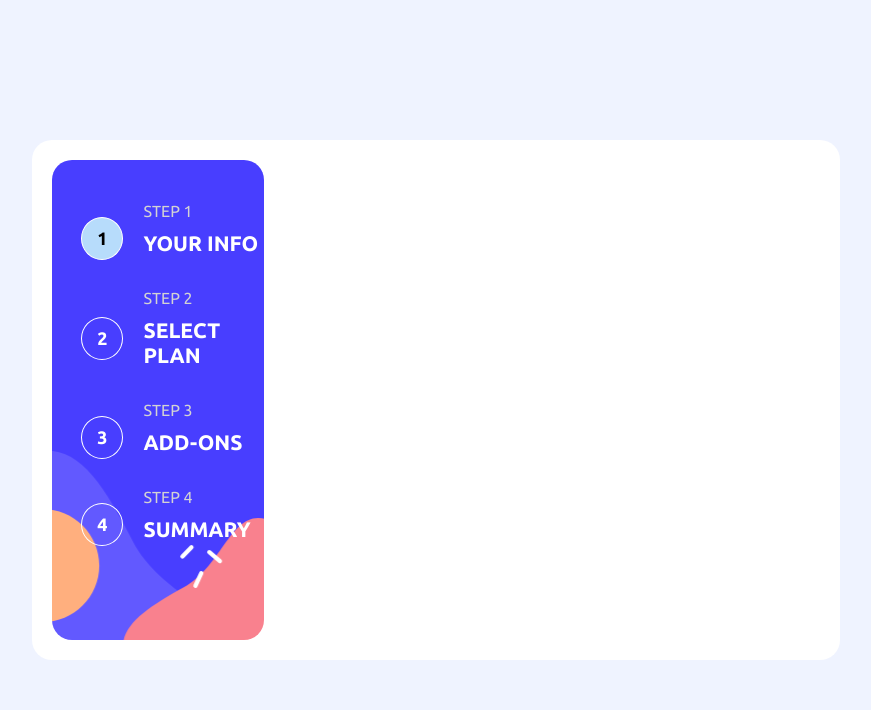
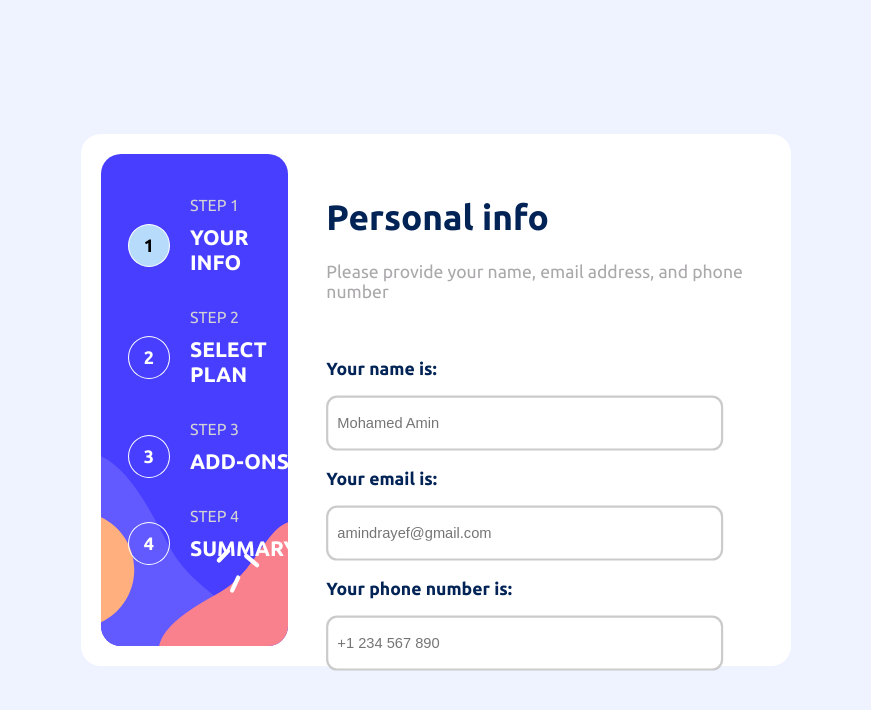
Before and after one commit to Arnemix/step-by-step-form, a React (Create React App) app: page / in a window 1280 px wide. Shown: the top 710 px of the page, without its empty margins (204-1075 px from the left). Built offline with nearby package versions, Linux system fonts and the light colour scheme.

Commit message:
HTML & CSS for step 'personal info'

```diff
--- a/src/App.js
+++ b/src/App.js
@@ -1,18 +1,23 @@
 import React from "react";
 import "./App.scss";
+import { useState } from "react";
+import YourInfo from "./components/steps/your-info/YourInfo";
 function App() {
-    let STEPS = {
+    let stepsNames = {
         STEP_1: "Your info",
         STEP_2: "Select plan",
         STEP_3: "Add-ons",
         STEP_4: "Summary",
     };
 
+    const [actualStep, setActualStep] = useState(stepsNames.STEP_1);
+    let options = [];
+
     return (
         <div className="App">
             <div className="form">
                 <div className="form-sidebar">
-                    {Object.keys(STEPS).map((key, index) => {
+                    {Object.keys(stepsNames).map((key, index) => {
                         let className = "sidebar-step " + key.toLowerCase();
                         let active = index === 0 ? "sidebar-step-number actual-step" : "sidebar-step-number";
                         return (
@@ -20,12 +25,13 @@ function App() {
                                 <div className={active}>{index + 1}</div>
                                 <div>
                                     <span className="sidebar-step-text">STEP {index + 1}</span>
-                                    <h3 className="sidebar-step-title">{STEPS[key].toUpperCase()}</h3>
+                                    <h3 className="sidebar-step-title">{stepsNames[key].toUpperCase()}</h3>
                                 </div>
                             </div>
                         );
                     })}
                 </div>
+                <div className="form-content">{actualStep === stepsNames.STEP_1 && <YourInfo />}</div>
             </div>
         </div>
     );
--- a/src/App.scss
+++ b/src/App.scss
@@ -7,9 +7,10 @@
 }
 
 .form {
+    gap: 10px;
     padding: 20px;
     border-radius: 20px;
-    min-width: 60%;
+    min-width: 50%;
     min-height: 60%;
     display: flex;
     background-color: white;
@@ -63,3 +64,44 @@
     color: black !important;
     transition: 1s !important;
 }
+
+.form-content {
+    width: 80%;
+    border-radius: 20px;
+}
+
+// Base des style de steps
+.step {
+    scale: 1.1;
+    padding-top: 40px;
+    display: flex;
+    flex-direction: column;
+    gap: 20px;
+    justify-content: center;
+    padding-left: 10%;
+}
+.step-title {
+    h1 {
+        color: rgb(1, 35, 85);
+    }
+    p {
+        color: rgb(170, 168, 170);
+    }
+}
+
+.step-content {
+    input {
+        width: 80%;
+        height: 30px;
+        border-radius: 10px;
+        border: 2px solid rgb(203, 203, 203);
+        padding: 8px;
+        ::-ms-input-placeholder {
+            color: white;
+        }
+    }
+    p {
+        color: rgb(1, 35, 85);
+        font-weight: bold;
+    }
+}
--- /dev/null
+++ b/src/components/steps/your-info/YourInfo.jsx
@@ -0,0 +1,22 @@
+import React from "react";
+
+function YourInfo(props) {
+    return (
+        <div className="step">
+            <div className="step-title">
+                <h1>Personal info</h1>
+                <p>Please provide your name, email address, and phone number</p>
+            </div>
+            <div className="step-content">
+                <p>Your name is:</p>
+                <input type="text" placeholder="Mohamed Amin" />
+                <p>Your email is:</p>
+                <input type="text" placeholder="amindrayef@gmail.com" />
+                <p>Your phone number is:</p>
+                <input type="text" placeholder="+1 234 567 890" />
+            </div>
+        </div>
+    );
+}
+
+export default YourInfo;
```
Also changed, not shown: src/components/steps/your-info/YourInfo.scss (added).
